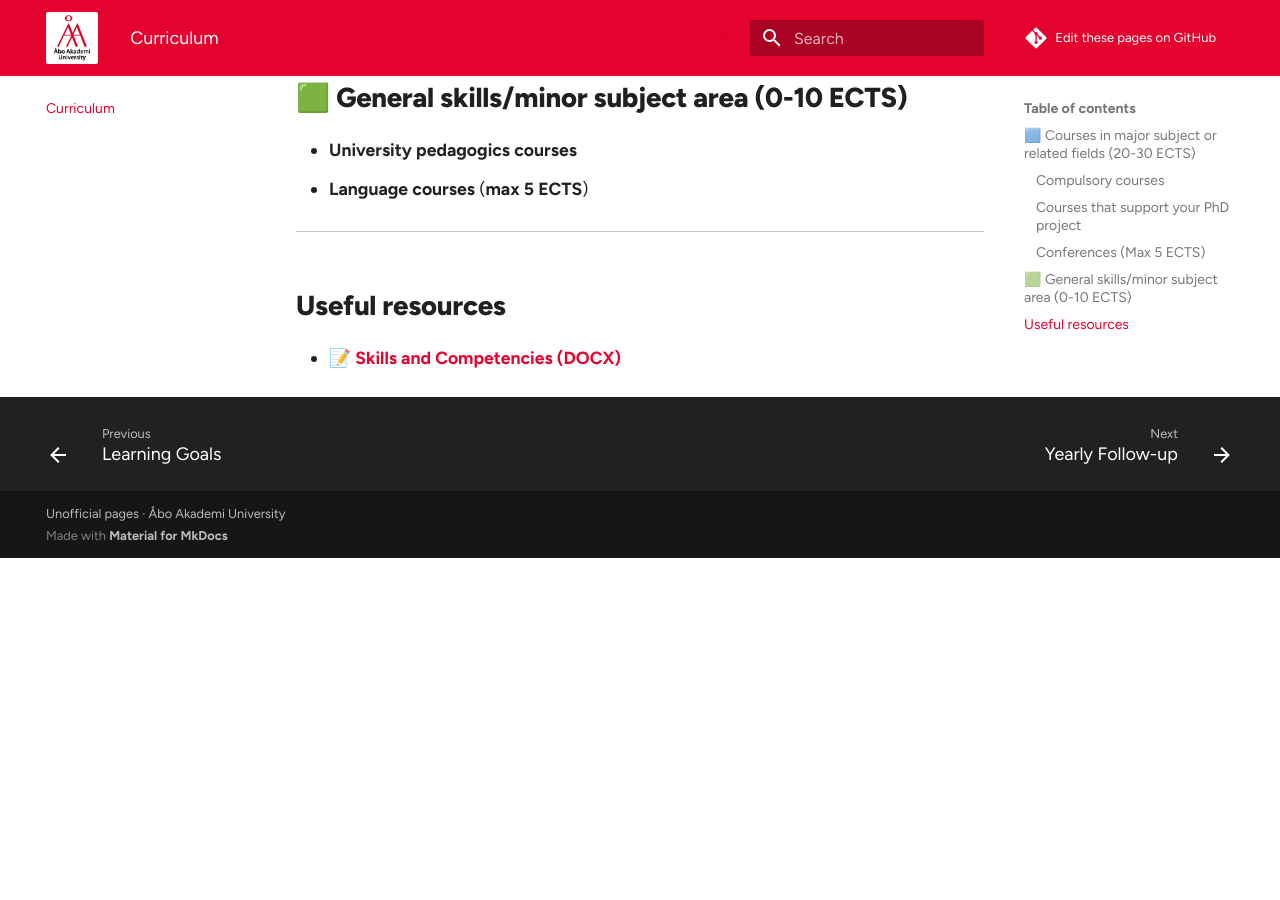
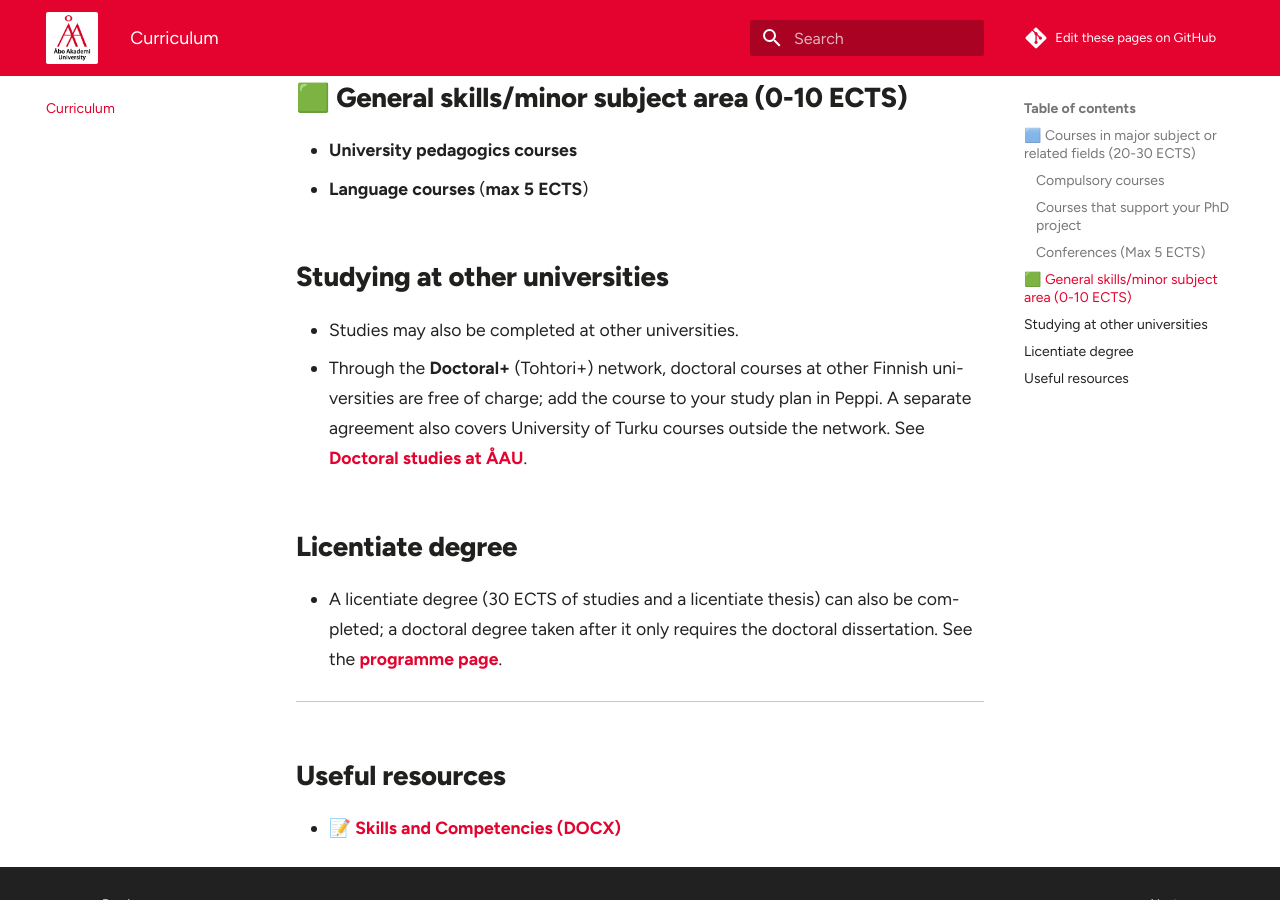
Before and after one commit to AAUGS-DP-Biosciences-and-Drug-Research/Home, an MkDocs documentation site: the page built from docs/curriculum.md, in a window 1280 px wide and 900 px high, scrolled down 716 px. Built offline with MkDocs 1.6.1 and Material for MkDocs 9.7.7, drawn with Linux system fonts in a browser that asks for light colours; comment, search, counter and statistics services are not loaded; before the commit the page ends 1274 px from its top, so only the background shows below that.

Commit message:
Align pages with ÅAU regulations; print full addresses in PDFs
Approved changes from the comparison with ÅAU's public doctoral pages:
- Yearly follow-up: 'study.info' → Studieinfo.fi (linked); at least two
  supervisors (Regulation 4.4); ISP updated at the end of the autumn
  semester with an annual follow-up meeting (Regulation 4.3)
- Graduation Requirements: preliminary examination is decided by the
  supervisor and head of subject; permission to defend is granted by the
  head of department (Regulation 5.2–5.3)
- Curriculum: studying at other universities (Doctoral+, UTU agreement) and
  the licentiate degree, with links to abo.fi
- PDFs: supervisor lab website / AboCRIS links show the address instead of
  'link'

Co-Authored-By: Claude Opus 5.5 <noreply@anthropic.com>
Claude-Session: https://claude.ai/code/session_0112ckEWzyomYEd7f5K1UEwn

```diff
--- a/docs/curriculum.md
+++ b/docs/curriculum.md
@@ -18,6 +18,15 @@
 - **University pedagogics courses**
 - **Language courses** (**max 5 ECTS**)
 
+## Studying at other universities
+
+- Studies may also be completed at other universities.
+- Through the **Doctoral+** (Tohtori+) network, doctoral courses at other Finnish universities are free of charge; add the course to your study plan in Peppi. A separate agreement also covers University of Turku courses outside the network. See [Doctoral studies at ÅAU](https://www.abo.fi/en/research-at-aau/postgraduate-and-doctoral-studies/).
+
+## Licentiate degree
+
+- A licentiate degree (30 ECTS of studies and a licentiate thesis) can also be completed; a doctoral degree taken after it only requires the doctoral dissertation. See the [programme page](https://www.abo.fi/en/research-at-aau/postgraduate-and-doctoral-studies/doctoral-programmes-at-abo-akademi-university/doctoral-programme-in-bio-drug-research/).
+
 ---
 
 ## Useful resources
```
Also changed, not shown: docs/graduation-requirements.md (+1 -1 lines), docs/yearly-followup.md (+3 -2 lines), 1 other file.
